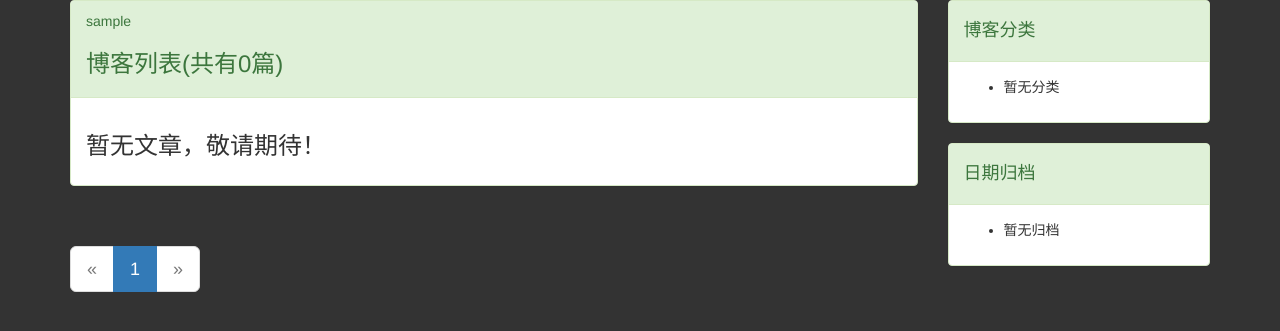
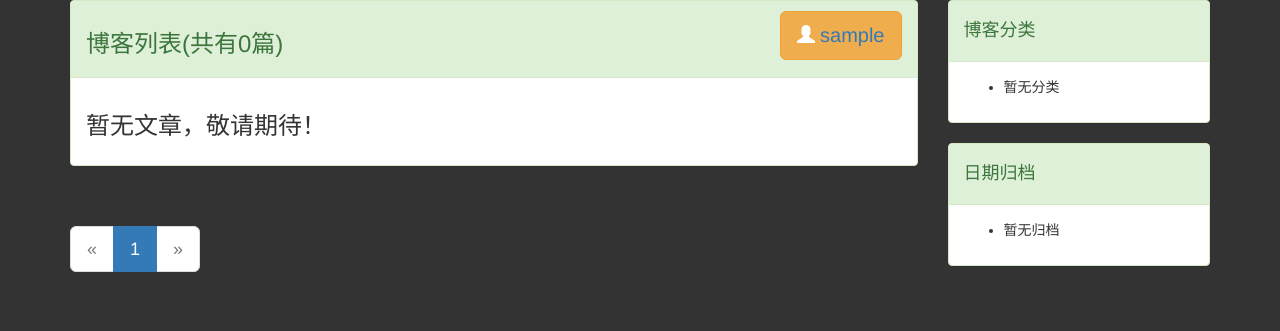
Before and after one commit to codingkai001/mysite1.0, a Django app: page /blog/ in a window 1280 px wide. Shown: the top 331 px of the page. Run offline with Django 3.2, Linux system fonts and the light colour scheme; the visitor is signed in with stand-in values (Sample User, id 1); data that the repository does not hold is empty; some libraries are stand-ins or nearby versions.

```diff
--- a/blog/templates/blog/article_list.html
+++ b/blog/templates/blog/article_list.html
@@ -14,7 +14,12 @@
                     <div class="panel-heading">
                         {% block list_title %}
                             {% if request.user.is_authenticated %}
-                                {{ request.user.username }}
+                                <button type="button" class="btn btn-warning btn-lg" style="float: right">
+                                    <span class="glyphicon glyphicon-user" aria-hidden="true"></span>
+                                    <a href="{% url 'profile' request.user.username %}"
+                                       style="font-size: 20px;text-decoration: none">{{ request.user.username }}</a>
+                                </button>
+
                             {% else %}
                                 <p>不存在</p>
                             {% endif %}
--- a/blog/views.py
+++ b/blog/views.py
@@ -81,7 +81,8 @@ def articles_with_type(request, label):
 
 def articles_with_date(request, year, month):
     # print(year, month)
-    articles = Article.objects.filter(last_update_time__year=year, last_update_time__month=month).all()
+    # 月份过滤涉及数据库的配置
+    articles = Article.objects.filter(last_update_time__year=year)
     print(articles)
     # 将article每10个分一页
     paginator = Paginator(articles, 10)
--- a/templates/sign_in.html
+++ b/templates/sign_in.html
@@ -21,7 +21,7 @@
         <a href="{% url 'sign_up' %}" class="to-sign-up">还没有账号？<span>立即注册</span></a>
         <hr>
         {% if status %}
-            <p>{{ status }}</p>
+            <p style="color: red;">{{ status }}</p>
         {% endif %}
         <p>第三方登录</p>
     </div>
--- a/templates/sign_up.html
+++ b/templates/sign_up.html
@@ -23,7 +23,7 @@
         <hr>
         <a href="{% url 'sign_in' %}">已有账号？<span>立即登录</span></a>
         {% if status %}
-            <P>{{ status }}</P>
+            <P style="color: red">{{ status }}</P>
         {% endif %}
     </div>
 {% endblock %}
```
Also changed, not shown: templates/profile.html (+2 -6 lines).
